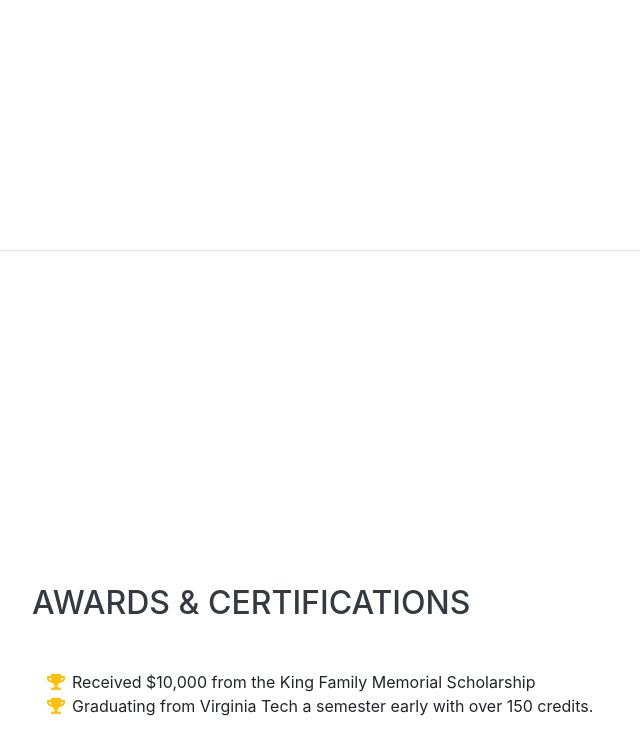
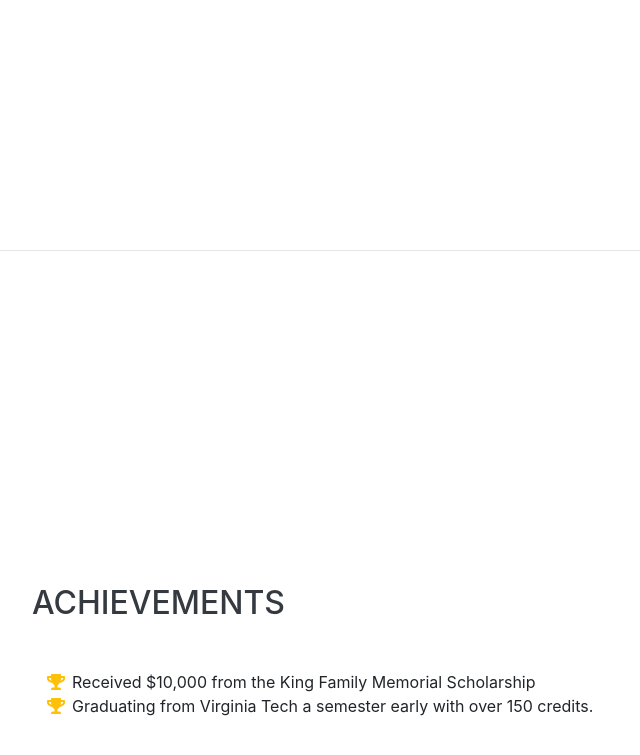
Before and after one commit to jcquarles/jcquarles.github.io, a website with bundled scripts: page index.html in a window 1280 px wide. Shown: the part 3754-4509 px from the top of the page, without its empty margins (288-928 px from the left). Built offline with nearby package versions, Linux system fonts and the light colour scheme; a web font is replaced by a local one.

Commit message:
achievements

```diff
--- a/index.html
+++ b/index.html
@@ -221,7 +221,7 @@
 
     <section class="resume-section p-3 p-lg-5 d-flex align-items-center" id="achievements">
       <div class="w-100">
-        <h2 class="mb-5">Awards &amp; Certifications</h2>
+        <h2 class="mb-5">Achievements</h2>
         <ul class="fa-ul mb-0">
           <li>
             <i class="fa-li fa fa-trophy text-warning"></i>
```
